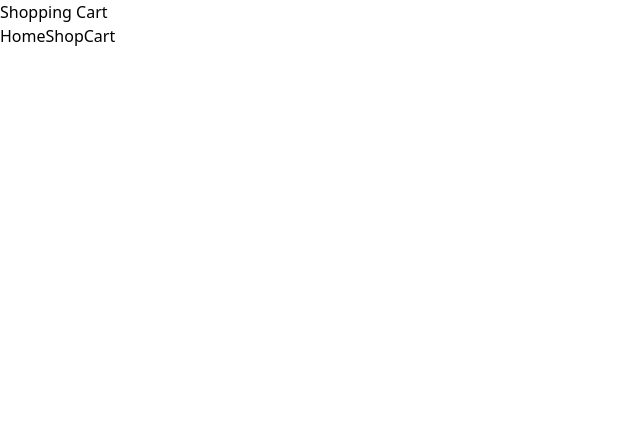
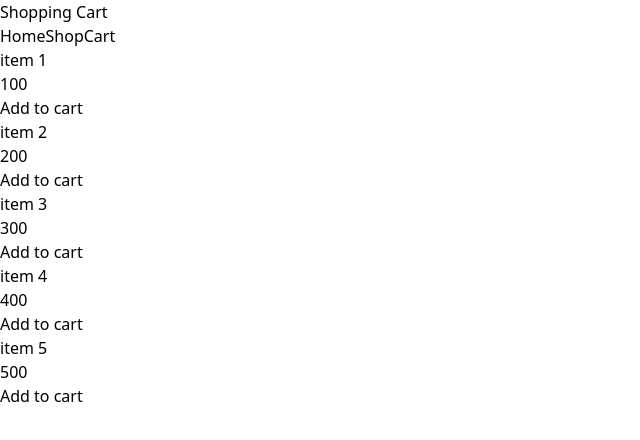
Before and after one commit to agastus047/shopping-cart, a React (Vite) app: page /shop in a window 1280 px wide. Shown: the top 440 px of the page, without its empty margins (0-640 px from the left). Built offline with nearby package versions, Linux system fonts and the light colour scheme.

Commit message:
Fix state passing and updation

```diff
--- a/src/App.jsx
+++ b/src/App.jsx
@@ -16,7 +16,7 @@ function App() {
     if(cartContents.some(item => item.id === id)) {
       setCartContents(cartContents.map(item => {
         if(item.id === id) {
-          return {...item,count:count+1};
+          return {...item,count:item.count+1};
         }
         return item;
       }));
@@ -36,7 +36,7 @@ function App() {
     else {
       setCartContents(cartContents.map(item => {
         if(item.id === id) {
-          return {...item,count:count-1};
+          return {...item,count:item.count-1};
         }
         return item;
       }));
--- a/src/components/Shop.jsx
+++ b/src/components/Shop.jsx
@@ -2,9 +2,9 @@ import ItemCard from "./ItemCard";
 
 const Shop = ({items,handleAddToCart}) => {
 
-    const renderedCards = items.map(item => {
-        <ItemCard item={item} handleAddToCart={handleAddToCart}/>
-    });
+    const renderedCards = items.map(item => (
+        <ItemCard key={item.id} item={item} handleAddToCart={handleAddToCart}/>
+    ));
 
     return(
         <div>
```
